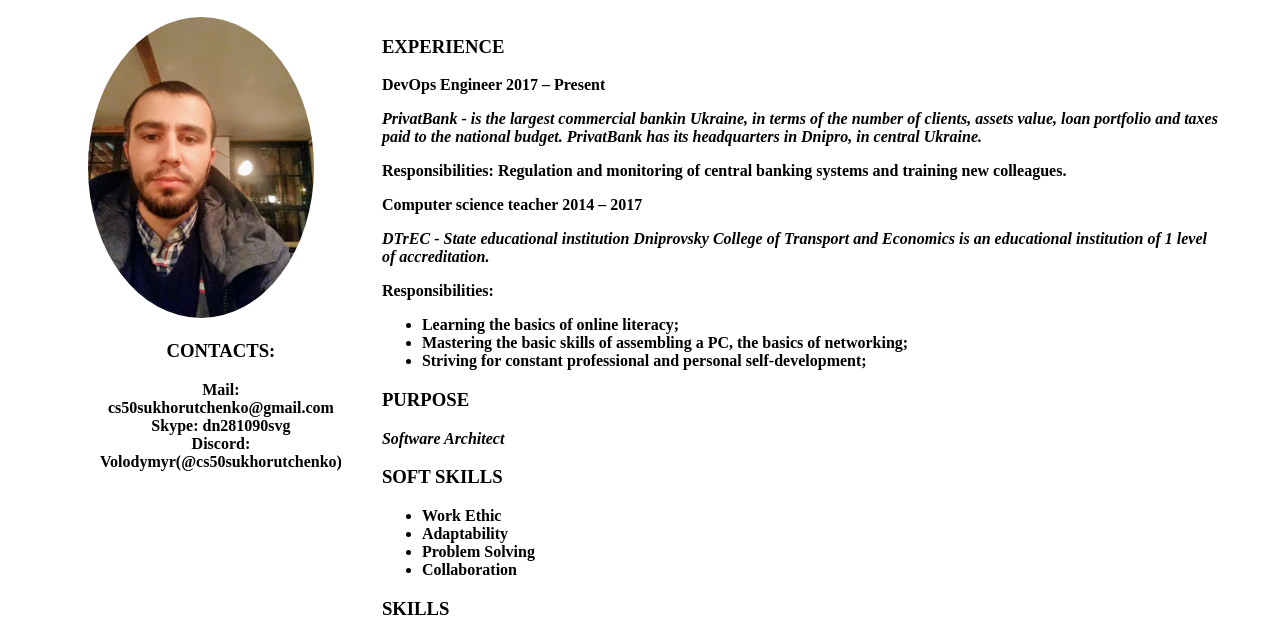
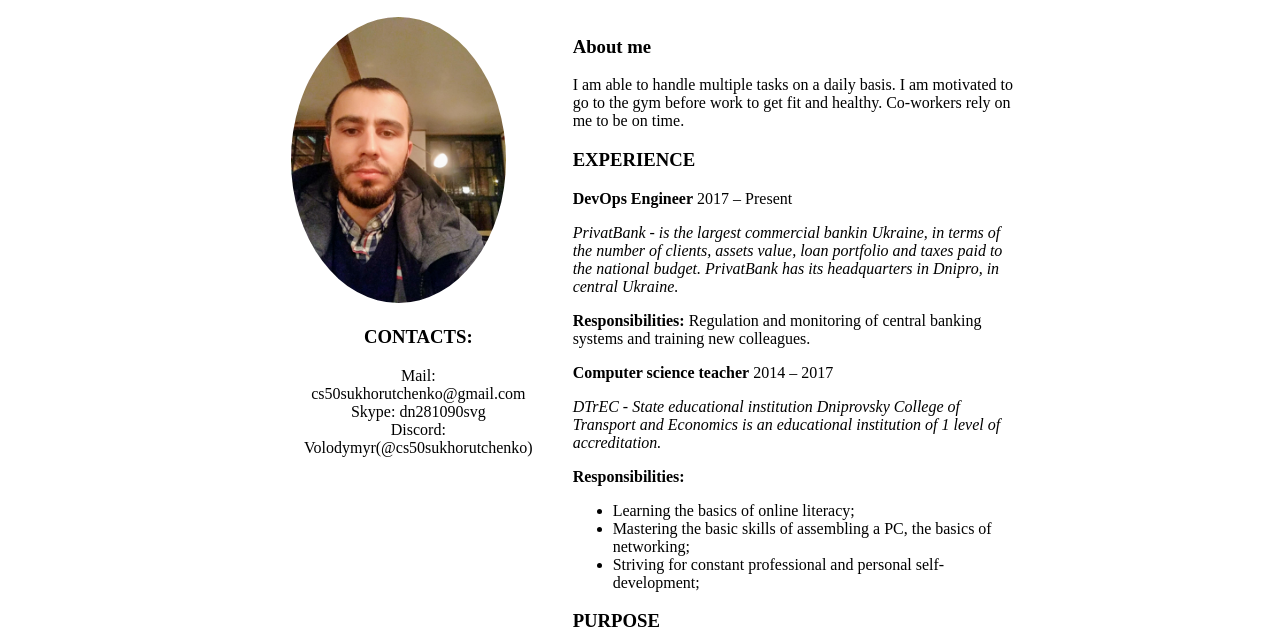
Before and after one commit to cs50sukhorutchenko/rsschool-cv, a plain HTML site: page index.html in a window 1280 px wide. Shown: the part 163-799 px from the top of the page. Drawn offline with Linux system fonts and the light colour scheme.

Commit message:
feat: add text about me

```diff
--- a/index.html
+++ b/index.html
@@ -16,6 +16,10 @@
             <h1>Sukhorutchenko Volodymyr</h1>
         </header>
         <article class="main">
+            <h3>About me</h3>
+            <p class="about">
+                I am able to handle multiple tasks on a daily basis. I am motivated to go to the gym before work to get fit and healthy. Co-workers rely on me to be on time.
+            </p>
             <h3>EXPERIENCE</h3>
             <p><span class="bold">DevOps Engineer</span> 2017 – Present</p>
 
--- a/style.css
+++ b/style.css
@@ -1,3 +1,4 @@
+
 @font-face {
     font-family: Roboto;
     src: url("assets/fonts/Roboto.ttf");
@@ -6,8 +7,9 @@
 .wrapper {
     display: flex;
     flex-flow: row wrap;
-    font-weight: bold;
     text-align: center;
+    margin: auto;
+    width: 66%
 }
 
 .wrapper>* {
```
